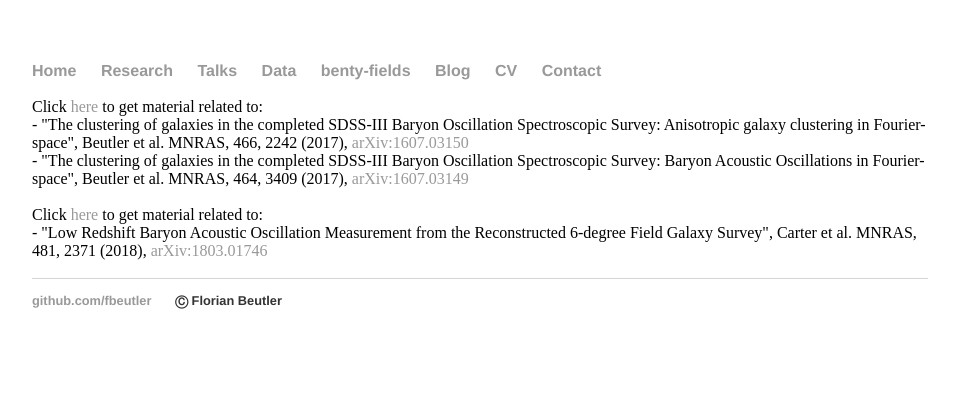
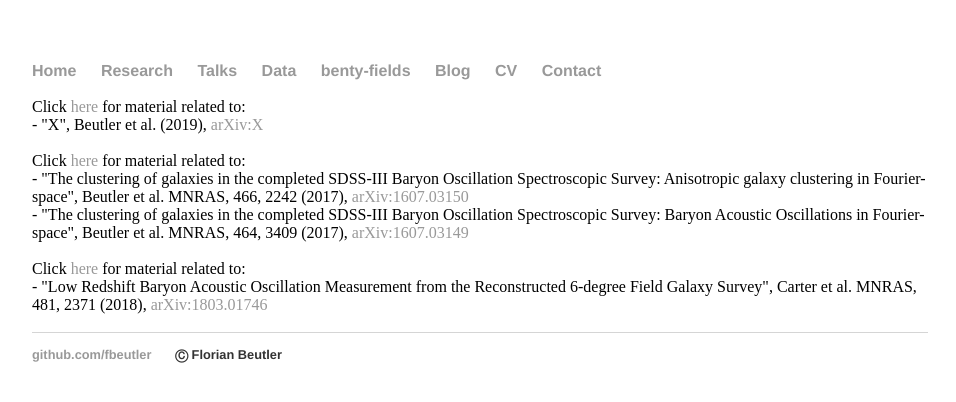
Before and after one commit to fbeutler/fbeutler.github.io, a Jekyll site: the page built from hub/hub.html, in a window 1280 px wide. Shown: the top 402 px of the page, without its empty margins (160-1116 px from the left). Built offline with Jekyll 4.4.1, drawn with Linux system fonts in a browser that asks for light colours.

Commit message:
Update hub.html

```diff
--- a/hub/hub.html
+++ b/hub/hub.html
@@ -4,7 +4,12 @@ title: Some material
 ---
 
 <div id="hub">
-  Click <a href="/hub/boss_papers.html">here</a> to get material related to:<br>
+  Click <a href="/hub/window_paper.html">here</a> for material related to:<br>
+  - "X",
+  Beutler et al. (2019),
+  <a href="#" target="_blank">arXiv:X</a><br><br>
+
+  Click <a href="/hub/boss_papers.html">here</a> for material related to:<br>
   - "The clustering of galaxies in the completed SDSS-III Baryon Oscillation Spectroscopic
   Survey: Anisotropic galaxy clustering in Fourier-space", Beutler et al. MNRAS, 466, 2242 (2017),
   <a href="https://arxiv.org/pdf/1607.03150.pdf" target="_blank">arXiv:1607.03150</a><br>
@@ -12,7 +17,7 @@ title: Some material
   Baryon Acoustic Oscillations in Fourier-space", Beutler et al. MNRAS, 464, 3409 (2017),
   <a href="https://arxiv.org/pdf/1607.03149.pdf" target="_blank">arXiv:1607.03149</a><br><br>
 
-  Click <a href="/hub/carter_6dfgs_paper.html">here</a> to get material related to:<br>
+  Click <a href="/hub/carter_6dfgs_paper.html">here</a> for material related to:<br>
   - "Low Redshift Baryon Acoustic Oscillation Measurement from the Reconstructed 6-degree Field Galaxy Survey",
   Carter et al. MNRAS, 481, 2371 (2018),
   <a href="https://arxiv.org/pdf/1803.01746.pdf" target="_blank">arXiv:1803.01746</a><br><br>
```
